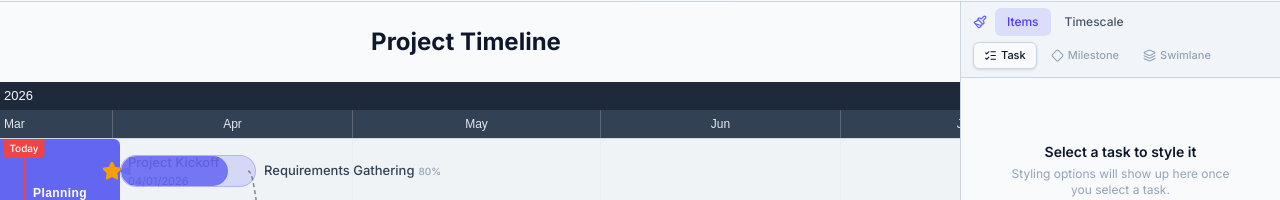
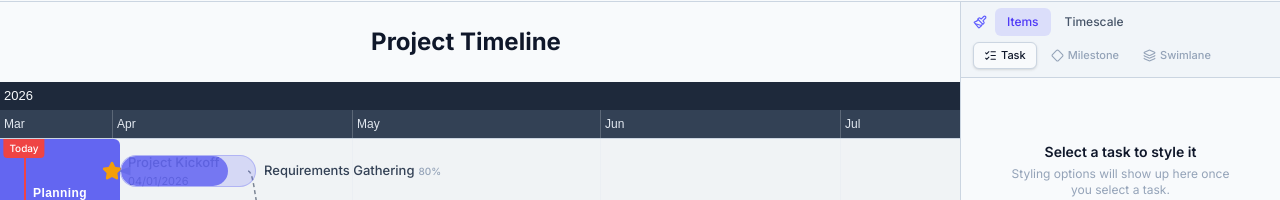
Before and after one commit to hraqian/visualize_project_timeline, a React (Vite) app: page / in a window 1280 px wide. Shown: the part 86-286 px from the top of the page. Built offline with nearby package versions, Linux system fonts and the light colour scheme.

Commit message:
fix: left-align all timescale tier labels — separators mark the start of each period

```diff
--- a/src/components/StylePane/StylePane.tsx
+++ b/src/components/StylePane/StylePane.tsx
@@ -2238,7 +2238,7 @@ function TierSettingsModal({ onClose }: { onClose: () => void }) {
                           fontWeight: tier.fontWeight,
                           fontStyle: tier.fontStyle,
                           textDecoration: tier.textDecoration,
-                           justifyContent: ci === 0 ? 'flex-start' : tier.textAlign === 'left' ? 'flex-start' : tier.textAlign === 'right' ? 'flex-end' : 'center',
+                           justifyContent: 'flex-start',
                         }}
                       >
                         <span className="truncate px-1">{cell.label}</span>
--- a/src/components/TimelineView/TimelineView.tsx
+++ b/src/components/TimelineView/TimelineView.tsx
@@ -467,7 +467,7 @@ export function TimelineView() {
                          fontWeight: tier.fontWeight,
                          fontStyle: tier.fontStyle,
                          textDecoration: tier.textDecoration,
-                          justifyContent: ci === 0 ? 'flex-start' : tier.textAlign === 'left' ? 'flex-start' : tier.textAlign === 'right' ? 'flex-end' : 'center',
+                          justifyContent: 'flex-start',
                        }}
                      >
                        <span className="truncate px-1">{cell.label}</span>
```
